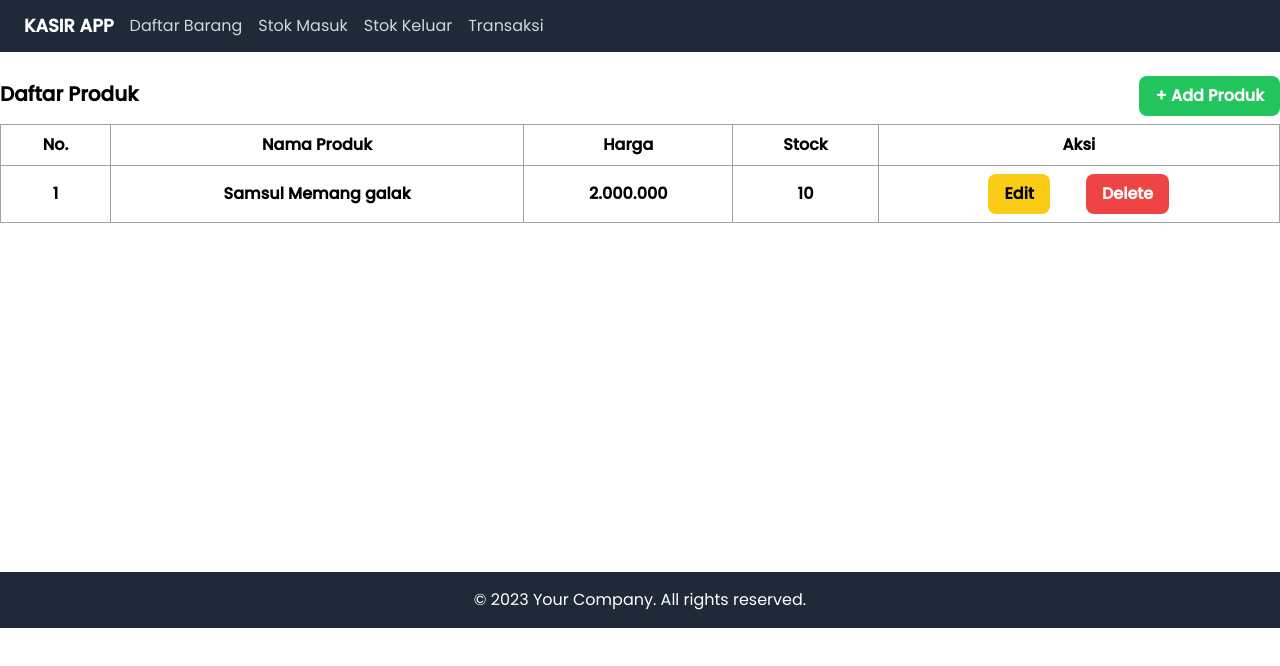
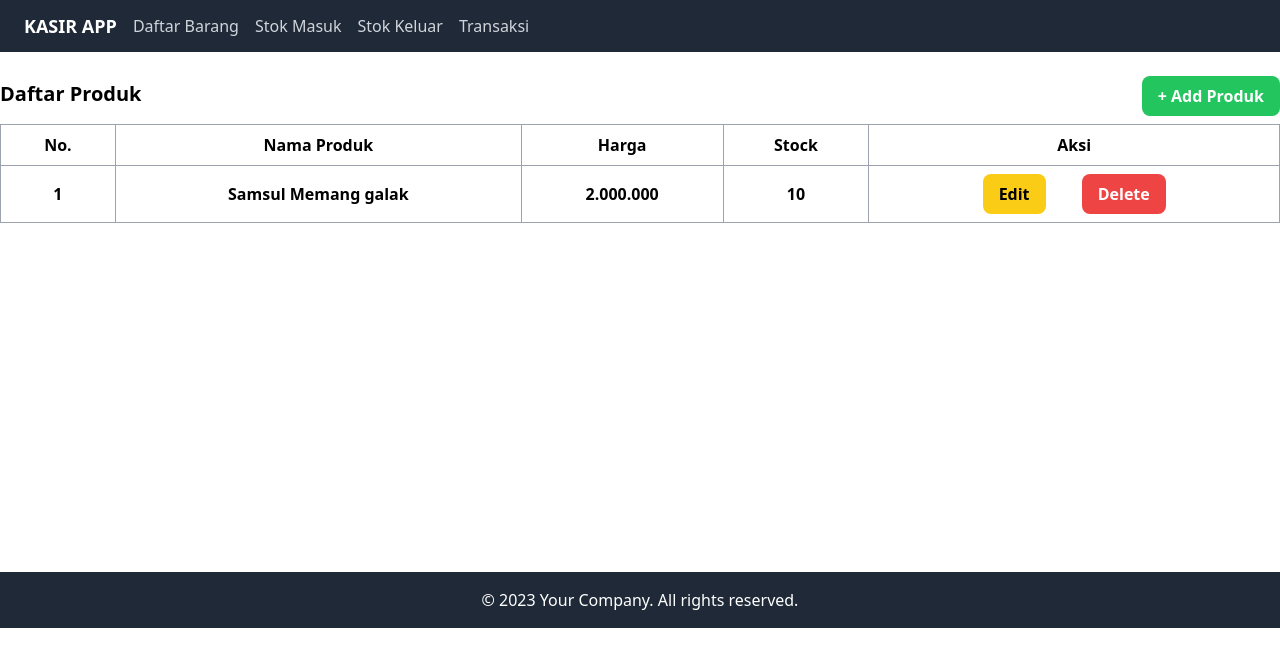
Before and after one commit to firuilalloh/kasir.github.io, a website: page views/daftarBarang.html in a window 1280 px wide. Drawn offline with Linux system fonts and the light colour scheme.

Commit message:
update styling

```diff
--- a/views/daftarBarang.html
+++ b/views/daftarBarang.html
@@ -4,7 +4,7 @@
 <head>
     <meta charset="UTF-8">
     <meta name="viewport" content="width=device-width, initial-scale=1.0">
-    <link rel="stylesheet" href="/assets/output.css">
+    <link rel="stylesheet" href="../dist/tailwind.css">
     <title>Document</title>
 </head>
 
@@ -15,11 +15,11 @@
                 <div class="flex items-center">
                     <a class="mr-4 text-lg font-semibold text-white" href="../index.html">KASIR APP</a>
                     <ul class="flex space-x-4">
-                        <li><a class="text-gray-300 hover:text-white" href="/views/daftarBarang.html">Daftar Barang</a>
+                        <li><a class="text-gray-300 hover:text-white" href="views/daftarBarang.html">Daftar Barang</a>
                         </li>
-                        <li><a class="text-gray-300 hover:text-white" href="/views/stokMasuk.html">Stok Masuk</a></li>
-                        <li><a class="text-gray-300 hover:text-white" href="/views/stokKeluar.html">Stok Keluar</a></li>
-                        <li><a class="text-gray-300 hover:text-white" href="/views/Transaksi.html">Transaksi</a></li>
+                        <li><a class="text-gray-300 hover:text-white" href="views/stokMasuk.html">Stok Masuk</a></li>
+                        <li><a class="text-gray-300 hover:text-white" href="views/stokKeluar.html">Stok Keluar</a></li>
+                        <li><a class="text-gray-300 hover:text-white" href="views/Transaksi.html">Transaksi</a></li>
                     </ul>
                 </div>
             </div>
```
Also changed, not shown: views/Transaksi.html (+1 -1 lines), views/stokKeluar.html (+5 -5 lines), views/stokMasuk.html (+5 -5 lines).
